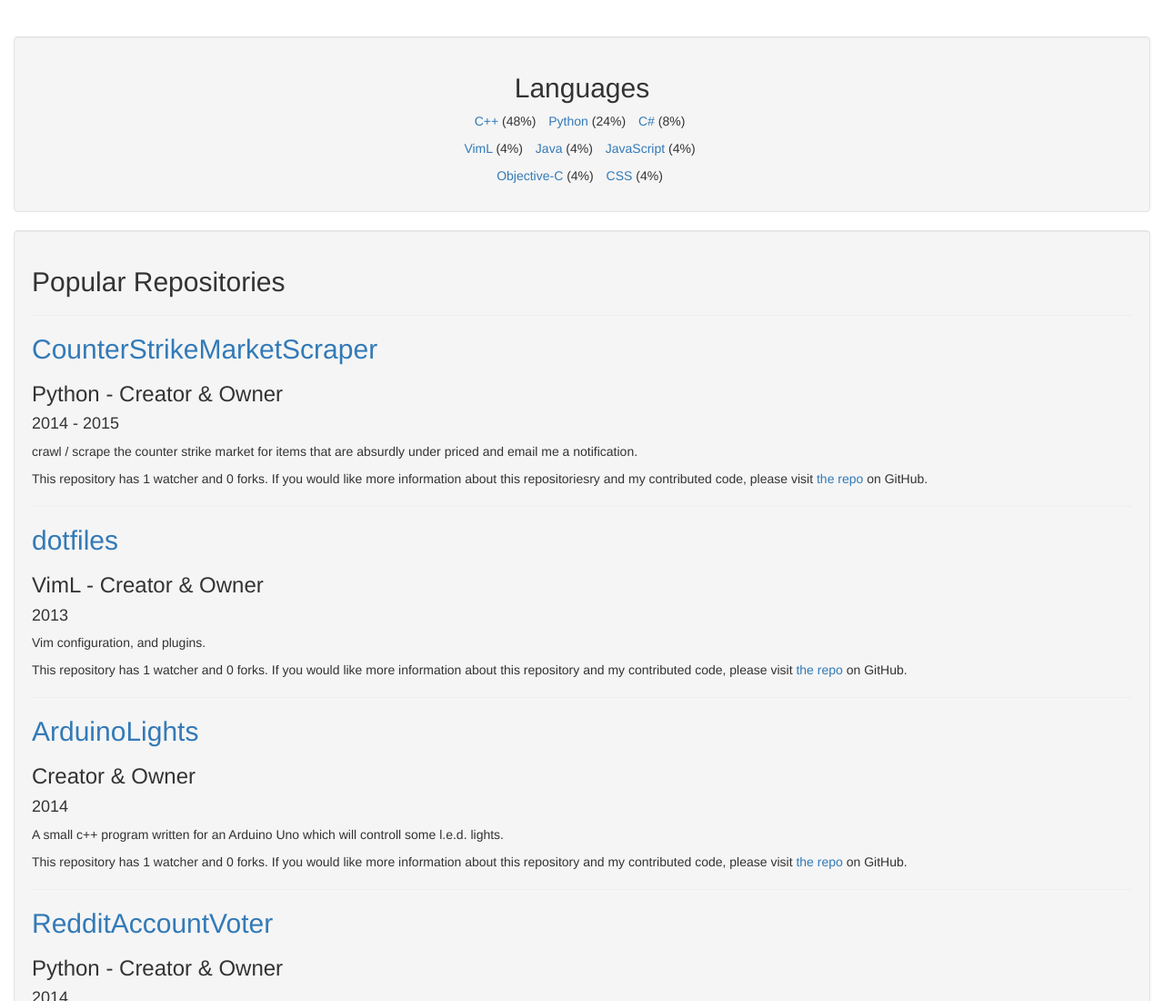
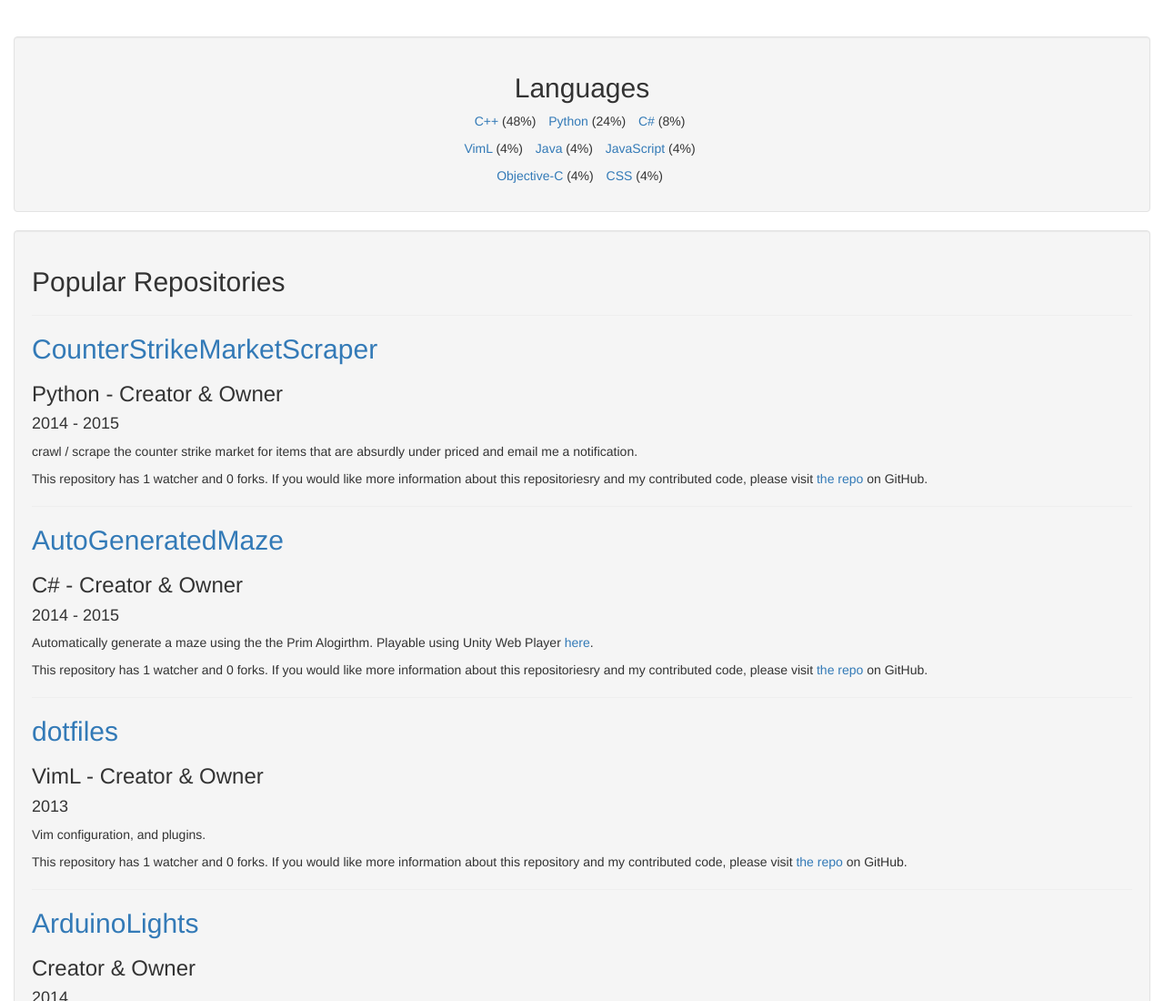
Before and after one commit to Mac21/mac21.github.io, a plain HTML site: page portfolio.html in a window 1280 px wide. Shown: the top 1100 px of the page at 91% size. Drawn offline with Linux system fonts and the light colour scheme.

Commit message:
Including AutoGeneratedMaze in my portfolio and adding a Unit Web player github project page for it.

```diff
--- a/portfolio.html
+++ b/portfolio.html
@@ -59,6 +59,23 @@
                             If you would like more information about this repositoriesry and my
                             contributed code, please visit
                             <a href="https://github.com/Mac21/CounterStrikeMarketScraper">the repo</a> on
+                            GitHub.
+                        </p>
+                    </div>
+                    <hr />
+                    <div class="">
+                        <h2>
+                            <a href="http://github.com/Mac21/AutoGeneratedMaze">AutoGeneratedMaze</a>
+                        </h2>
+                        <h3>C# - Creator &amp; Owner</h3>
+                        <h4>2014 - 2015</h4>
+                        <p>Automatically generate a maze using the the Prim Alogirthm. Playable using Unity Web Player
+                            <a href="http://mac21.github.io/AutoGeneratedMaze/">here</a>.
+                        <p>
+                            This repository has 1 watcher and 0 forks.
+                            If you would like more information about this repositoriesry and my
+                            contributed code, please visit
+                            <a href="https://github.com/Mac21/AutoGeneratedMaze">the repo</a> on
                             GitHub.
                         </p>
                     </div>
```
